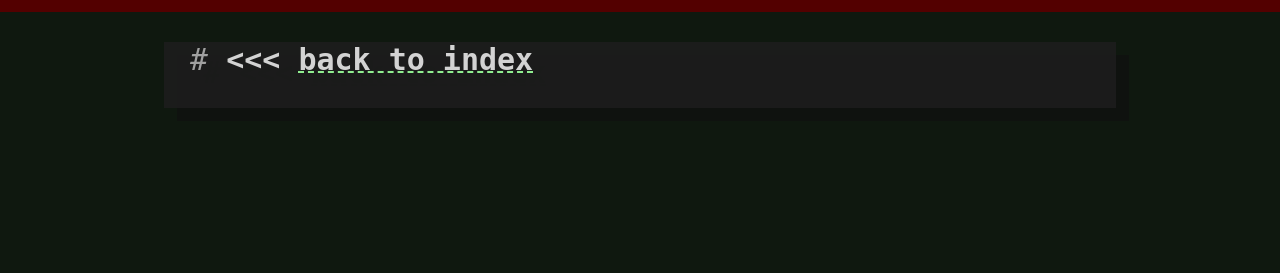
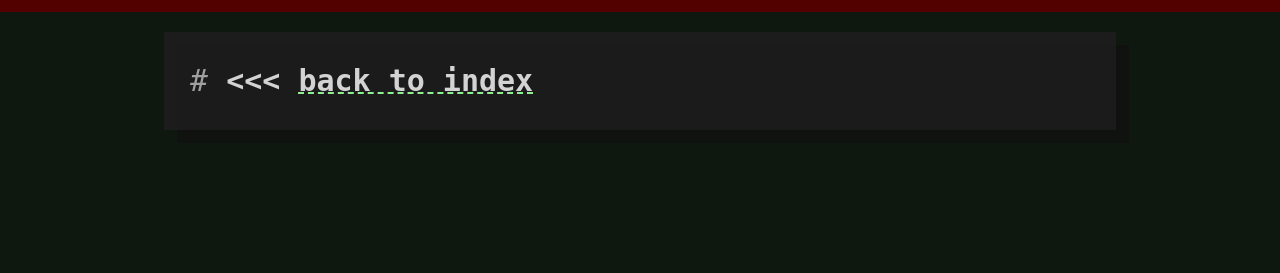
Before and after one commit to LeoCx1000/leo.might-be.gay, a Python web app: template templates/gallery.html in a window 1280 px wide. Shown: the part 79-352 px from the top of the page. Run offline with Jinja, Linux system fonts and the light colour scheme; the template is opened without the code that fills it, so the values that code supplies are empty; some libraries are stand-ins or nearby versions.

Commit message:
Fix weird padding

```diff
--- a/static/styles/main.css
+++ b/static/styles/main.css
@@ -22,9 +22,10 @@ body {
     position: inherit;
     background-color: rgba(30, 30, 30, 0.80);
 
+    padding-top: 0.5rem;
     padding-left: 2%;
     padding-right: 2%;
-    padding-bottom: 0.5%;
+    padding-bottom: 0.5rem;
 
     /* box-shadow: 1rem 1rem 0px rgba(20, 20, 20, 0.95); */
     filter: drop-shadow(1rem 1rem 0px rgba(15, 15, 15, 0.80));
@@ -61,7 +62,6 @@ ul {
 h2,
 h3 {
     color: lightgrey;
-    margin-top: 1em;
 
     >* {
         color: inherit !important;
```
